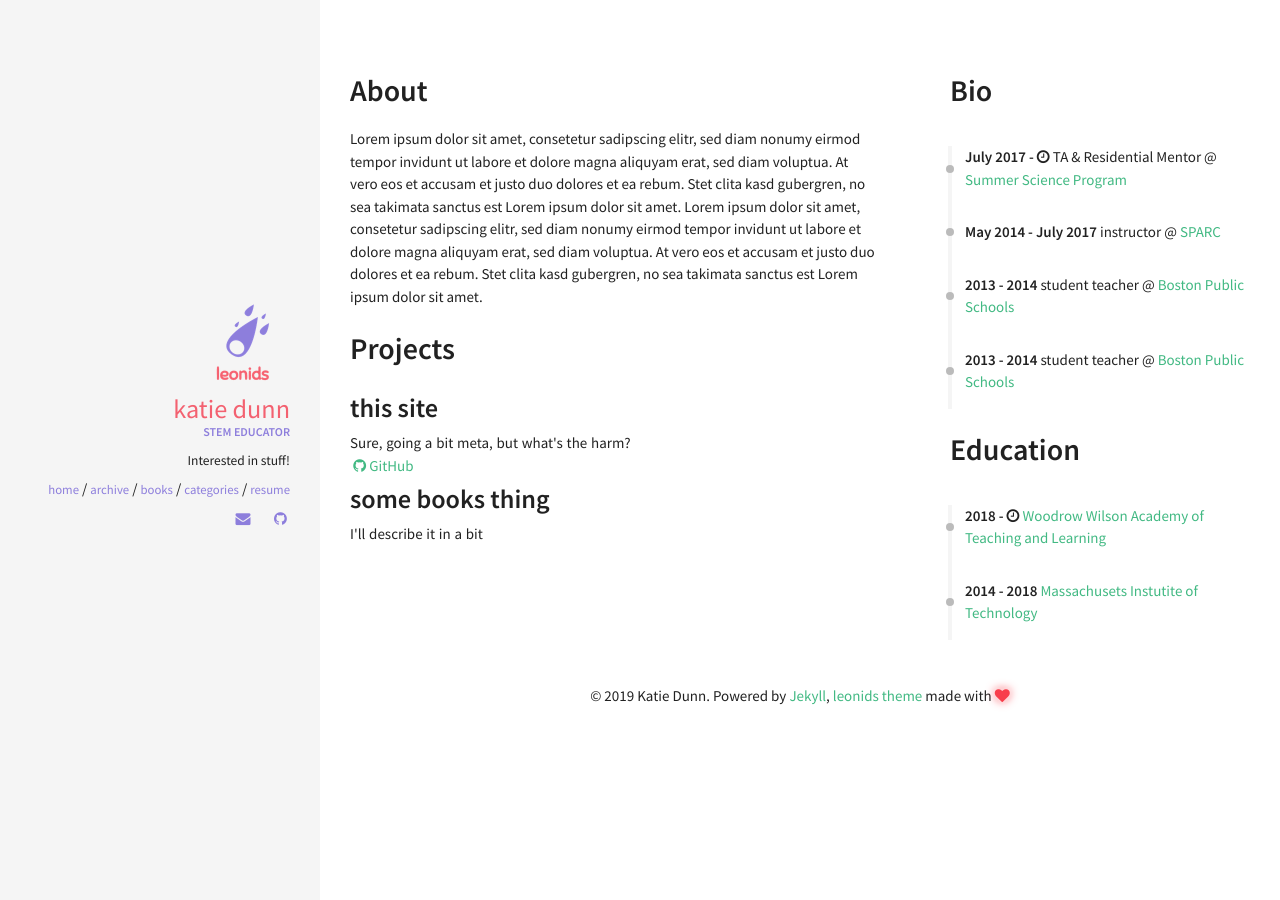
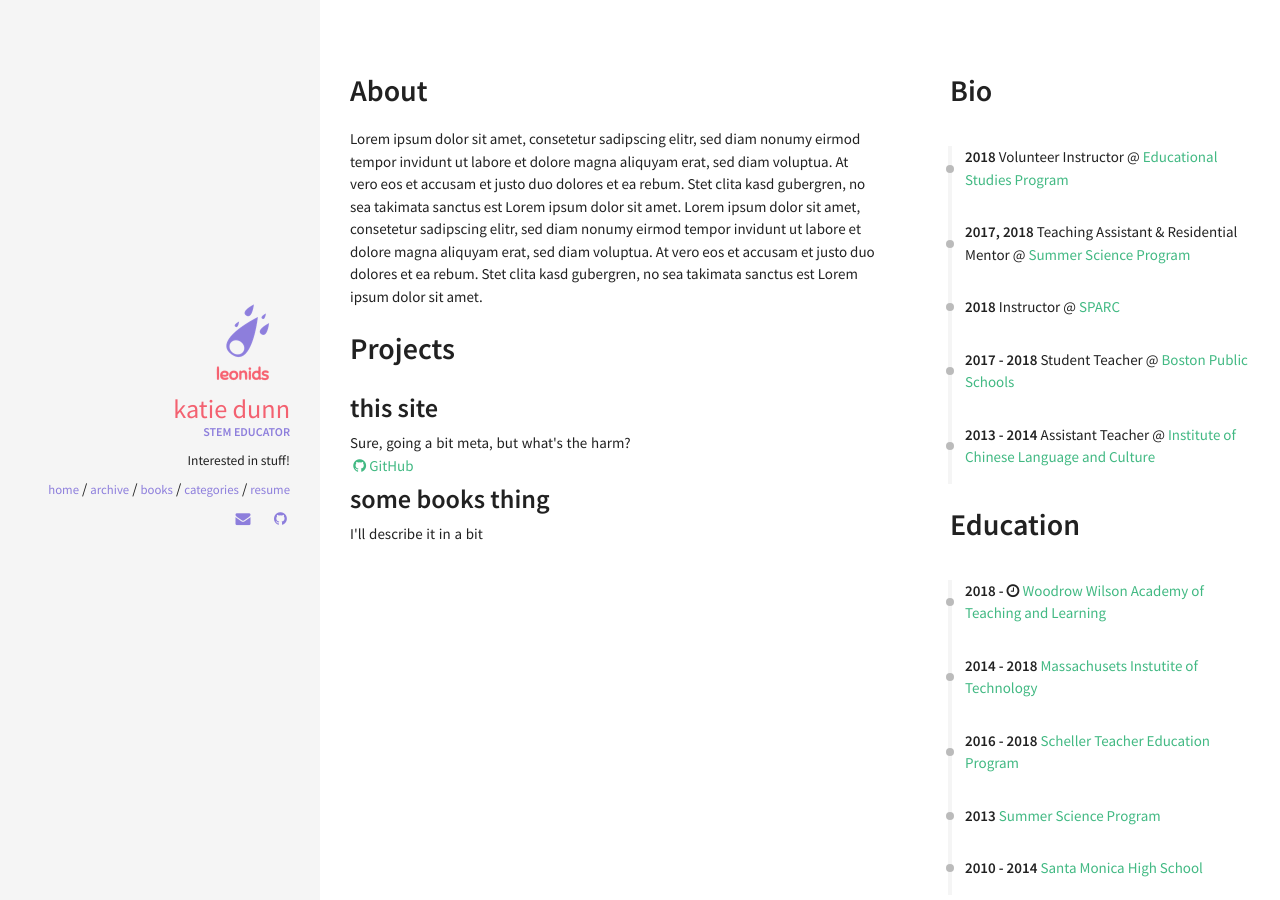
Before and after one commit to katiehdunn/katiehdunn.github.io, a Jekyll site: the page built from resume.html, in a window 1280 px wide. Built offline with Jekyll 4.4.1, drawn with Linux system fonts in a browser that asks for light colours.

Commit message:
updated info, changed home...

```diff
--- a/_data/index/careers.yml
+++ b/_data/index/careers.yml
@@ -1,20 +1,24 @@
 # careers section data
+- name: Educational Studies Program
+  link: https://esp.mit.edu/
+  date: 2018
+  job:  Volunteer Instructor
+
 - name: Summer Science Program
   link: https://summerscience.org/
-  date: July 2017 - <i class="fa fa-clock-o" aria-hidden="true" title="Until Now"></i>
-  job: TA & Residential Mentor
+  date: 2017, 2018
+  job:  Teaching Assistant & Residential Mentor
 
 - name: SPARC
   link: https://sparc-camp.org/
-  date: May 2014 - July 2017
-  job: instructor
+  date: 2018
+  job:  Instructor
 
 - name: Boston Public Schools
   link: https://www.bostonpublicschools.org/
+  date: 2017 - 2018
+  job:  Student Teacher
+
+- name: Institute of Chinese Language and Culture
   date: 2013 - 2014
-  job: student teacher
-
-- name: Boston Public Schools
-  link: https://www.bostonpublicschools.org/
-  date: 2013 - 2014
-  job: student teacher
+  job:  Assistant Teacher
--- a/_data/index/education.yml
+++ b/_data/index/education.yml
@@ -1,8 +1,20 @@
 - name: Woodrow Wilson Academy of Teaching and Learning
   link: https://woodrowacademy.org/
   date: 2018 - <i class="fa fa-clock-o" aria-hidden="true" title="Until Now"></i>
-  descr: <br> (expected graduation in 2019)
+  descr: (expected graduation in 2019)
 
 - name: Massachusets Instutite of Technology
   link: http://web.mit.edu/
   date: 2014 - 2018
+
+- name: Scheller Teacher Education Program
+  link: http://web.mit.edu/mitstep/about.html
+  date: 2016 - 2018
+
+- name: Summer Science Program
+  link: https://summerscience.org/
+  date: 2013
+
+- name: Santa Monica High School
+  link: http://www.samohi.smmusd.org/
+  date: 2010 - 2014
--- a/index.html
+++ b/index.html
@@ -1,4 +1 @@
----
-layout: post_listing
-permalink: /
----
+Hey!
```
